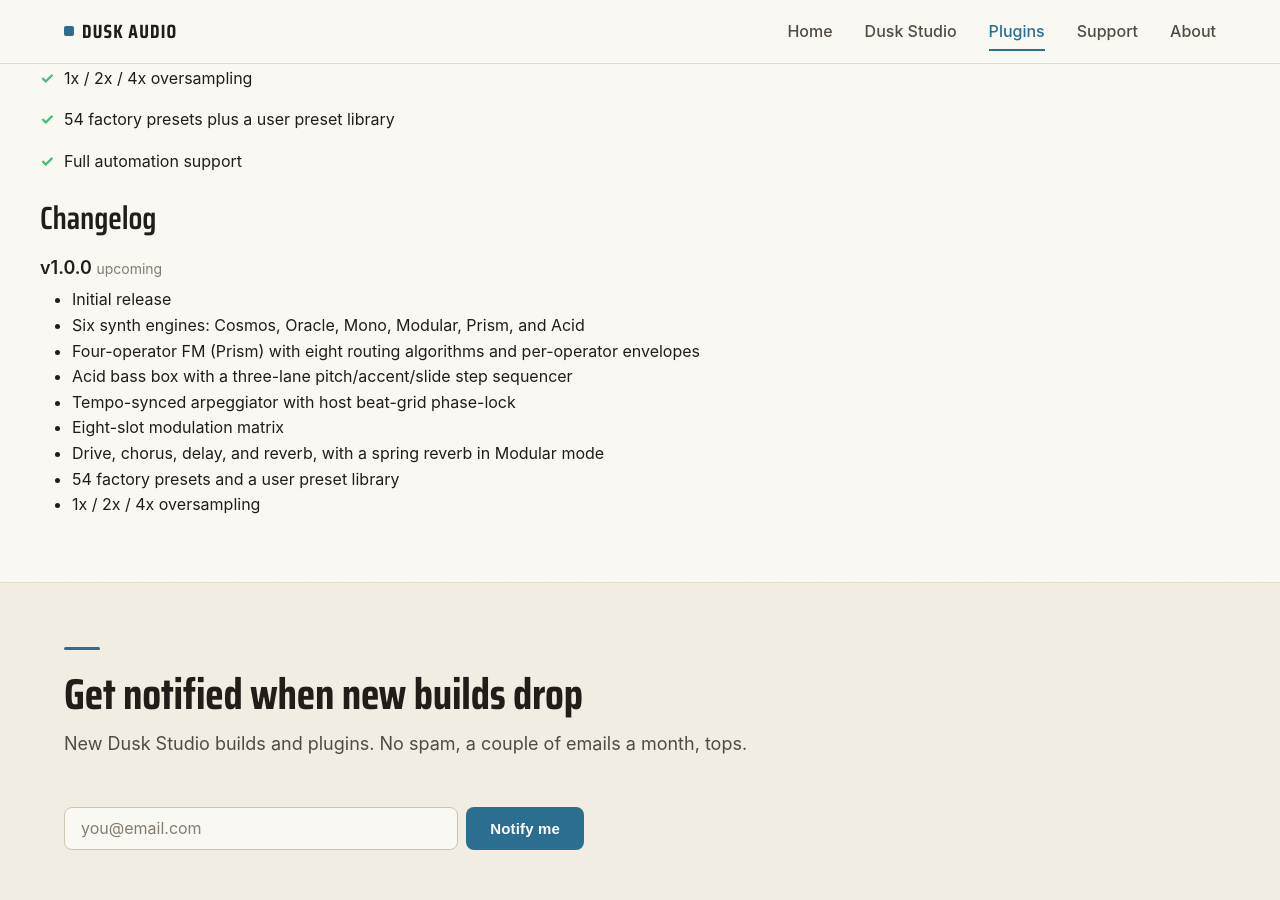
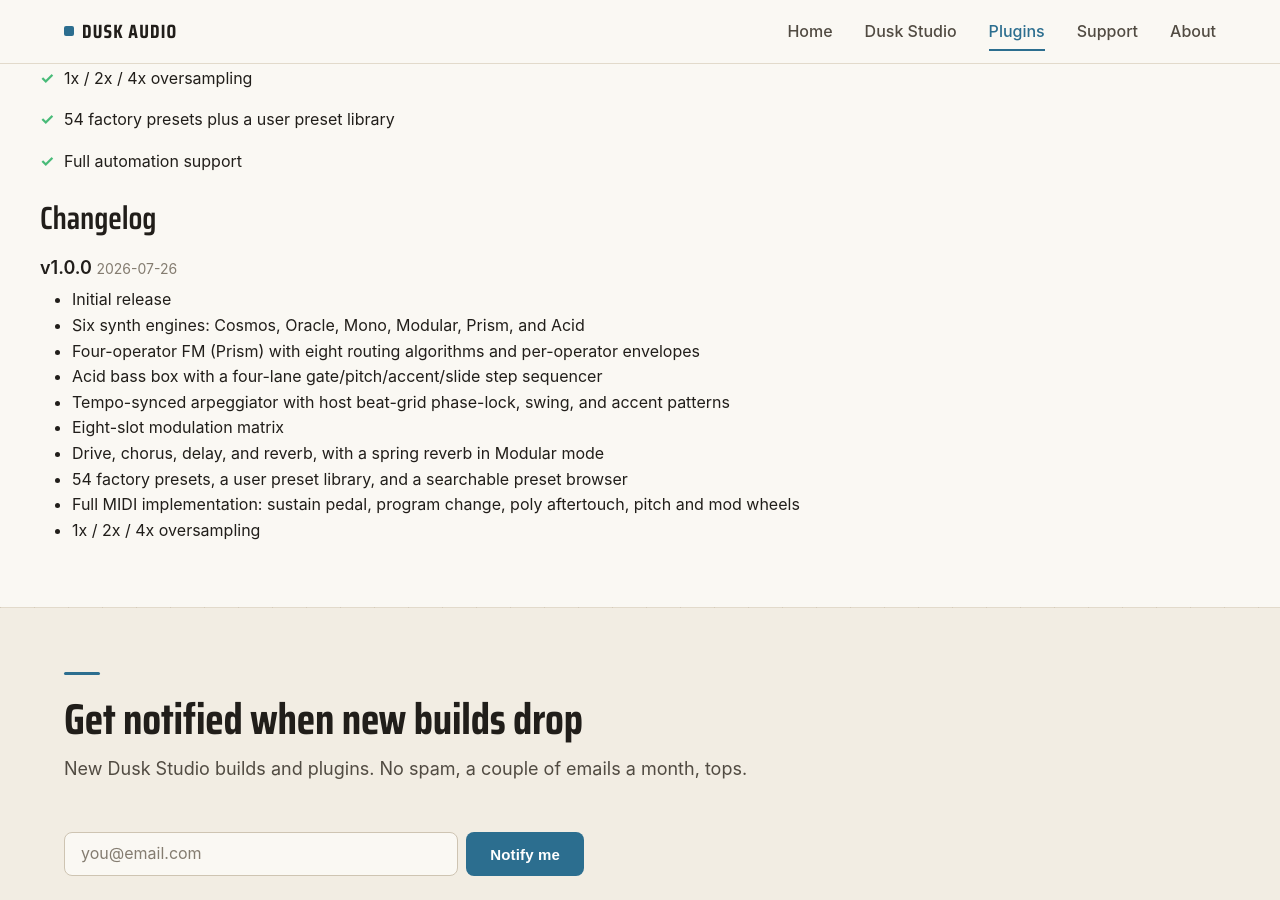
Before and after one commit to dusk-audio/dusk-audio.github.io, a Jekyll site: the page built from _plugins/sunset-circuits.md, in a window 1280 px wide and 900 px high, scrolled down 2103 px. Built offline with Jekyll 4.4.1, drawn with Linux system fonts in a browser that asks for light colours; some of the changed text lies outside the part shown.

Commit message:
Sunset Circuits v1.0.0: release status, changelog date, screenshot, manual PDFs

```diff
--- a/_data/plugins.yml
+++ b/_data/plugins.yml
@@ -90,8 +90,9 @@
     semi-modular with spring reverb, a four-operator FM engine with eight
     algorithms, and a screaming acid bass box with a step sequencer. 54 factory
     presets and a user preset library. Completely free.
-  status: pre-release
-  featured: false
+  status: released
+  featured: true
+  version: 1.0.0
 - name: Convolution Reverb
   slug: convolution-reverb
   tagline: IR-based reverb
--- a/_plugins/sunset-circuits.md
+++ b/_plugins/sunset-circuits.md
@@ -30,16 +30,17 @@
 
 changelog:
   - version: "1.0.0"
-    date: "upcoming"
+    date: "2026-07-26"
     changes:
       - "Initial release"
       - "Six synth engines: Cosmos, Oracle, Mono, Modular, Prism, and Acid"
       - "Four-operator FM (Prism) with eight routing algorithms and per-operator envelopes"
-      - "Acid bass box with a three-lane pitch/accent/slide step sequencer"
-      - "Tempo-synced arpeggiator with host beat-grid phase-lock"
+      - "Acid bass box with a four-lane gate/pitch/accent/slide step sequencer"
+      - "Tempo-synced arpeggiator with host beat-grid phase-lock, swing, and accent patterns"
       - "Eight-slot modulation matrix"
       - "Drive, chorus, delay, and reverb, with a spring reverb in Modular mode"
-      - "54 factory presets and a user preset library"
+      - "54 factory presets, a user preset library, and a searchable preset browser"
+      - "Full MIDI implementation: sustain pedal, program change, poly aftertouch, pitch and mod wheels"
       - "1x / 2x / 4x oversampling"
 ---
 
```
Also changed, not shown: assets/images/plugins/sunset-circuits-screenshot.png (added), 2 other files.
